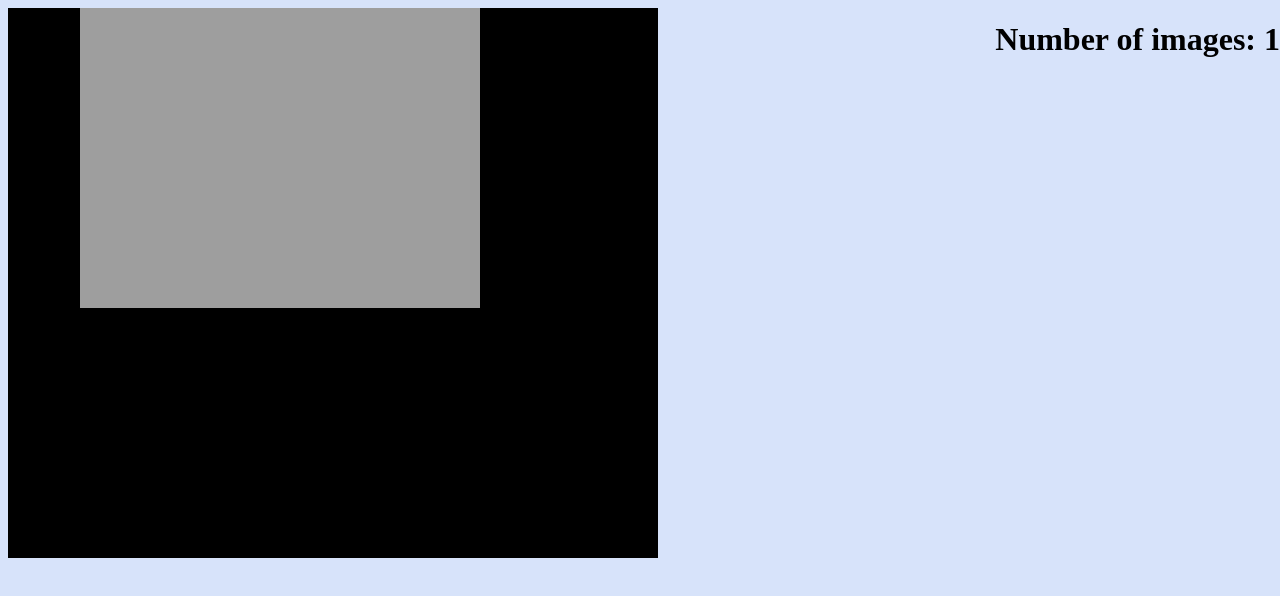
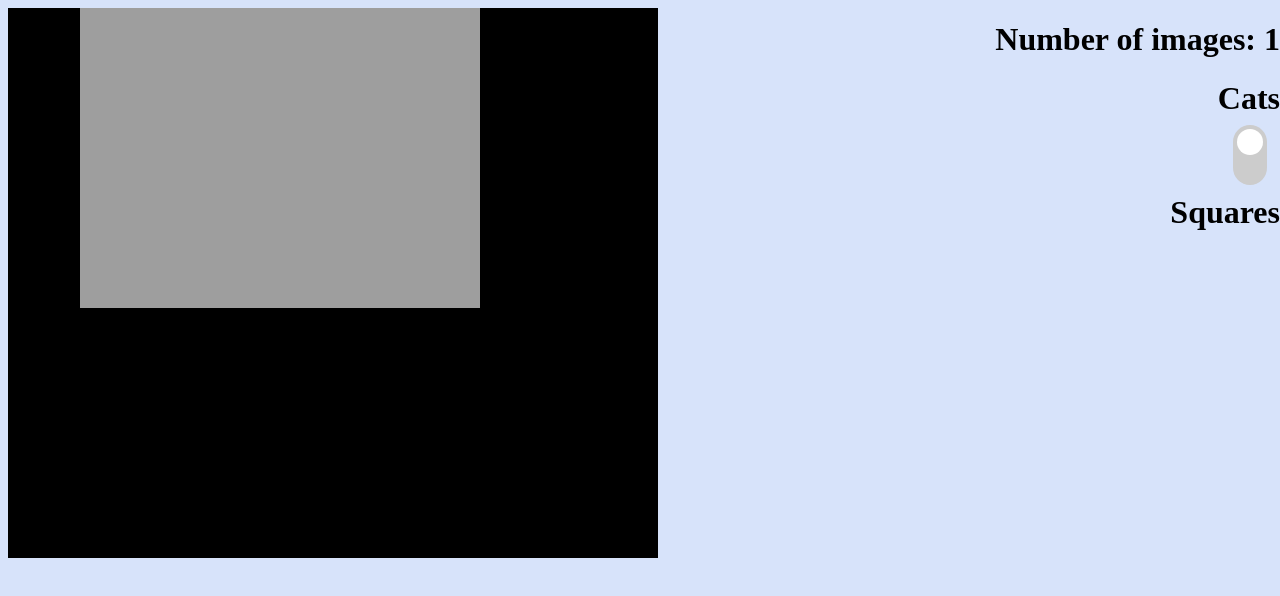
Before and after one commit to divear/react-cat-drawing, a React (Create React App) app: page / in a window 1280 px wide. Shown: the top 596 px of the page. Built offline with nearby package versions, Linux system fonts and the light colour scheme.

Commit message:
added square mode

```diff
--- a/src/App.css
+++ b/src/App.css
@@ -7,8 +7,76 @@
     right: 96%;
     bottom: 99%;
 }
-.counter{
+.info{
     position: absolute;
     top: 0%;
     right: 0%;
+    text-align: right;
+
 }
+.switch {
+    position: relative;
+    display: inline-block;
+    width: 60px;
+    height: 34px;
+  }
+
+  .switch input {
+    opacity: 0;
+    width: 0;
+    height: 0;
+  }
+
+  .slider {
+    position: absolute;
+    cursor: pointer;
+    top: 0;
+    left: 0;
+    right: 0;
+    bottom: 0;
+    background-color: #ccc;
+    -webkit-transition: .4s;
+    transition: .4s;
+  }
+
+  .slider:before {
+    position: absolute;
+    content: "";
+    height: 26px;
+    width: 26px;
+    left: 4px;
+    bottom: 4px;
+    background-color: white;
+    -webkit-transition: .4s;
+    transition: .4s;
+  }
+
+  input:checked + .slider {
+    background-color: #2196F3;
+  }
+
+  input:focus + .slider {
+    box-shadow: 0 0 1px #2196F3;
+  }
+
+  input:checked + .slider:before {
+    -webkit-transform: translateX(26px);
+    -ms-transform: translateX(26px);
+    transform: translateX(26px);
+  }
+
+  /* Rounded sliders */
+  .slider.round {
+    border-radius: 34px;
+    transform: rotate(90deg);
+  }
+
+  .slider.round:before {
+    border-radius: 50%;
+  }
+
+  .choose{
+      padding: 0%;
+      margin: 0%;
+
+  }
--- a/src/App.js
+++ b/src/App.js
@@ -3,7 +3,8 @@
 
 function App() {
 
-  const [count, setCount] = useState(1)
+  const [count, setCount] = useState(1);
+  const [cos, setCos] = useState(false)
 
   var Xpos;
   var Ypos;
@@ -32,21 +33,27 @@
   },[image, canvas]);
 
   function Draw(){
+    const c = canvas.current.getContext("2d")
+    var rand = Math.random()*500;
+    setCount(count+1)
+    let letters = '0123456789ABCDEF';
+    let color = '#';
+    for (let i = 0; i < 6; i++) {
+      color += letters[Math.floor(Math.random() * 16)];
+    }
+    c.fillStyle = color
 
-    const c = canvas.current.getContext("2d")
-
-    var rand = Math.random()*500
-    c.drawImage(image, Xpos - (rand/2), Ypos - (rand/2), rand, rand);
-    setCount(count+1)
+    if(cos){
+      c.fillRect(Xpos - (rand/2), Ypos - (rand/2), rand, rand);
+    }else{
+      c.drawImage(image, Xpos - (rand/2), Ypos - (rand/2), rand, rand);
+    }
 
   }
 
-
-
-
-
-
-
+  function Change(e){
+    setCos(e.target.checked);
+  }
 
 
   return (
@@ -61,9 +68,18 @@
         height={window.innerHeight -50}
         />
       </div>
-      <div>
-        <h1 className="counter">Number of images: {count}</h1>
+      <div className="info">
+        <h1>Number of images: {count}</h1>
+        <div onChange={e => Change(e)} className="choose">
+          <h1>Cats</h1>
+          <label className="switch">
+            <input type="checkbox"/>
+            <span className="slider round"></span>
+          </label>
+          <h1>Squares</h1>
+        </div>
       </div>
+
     </div>
   );
 }
```
